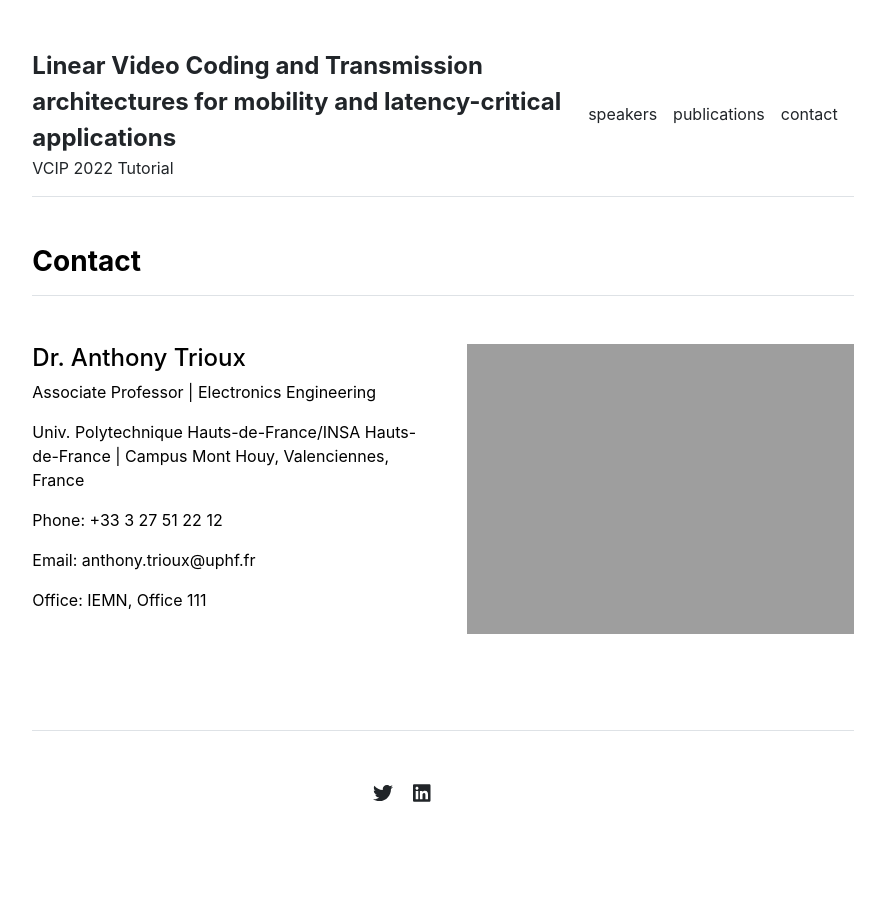
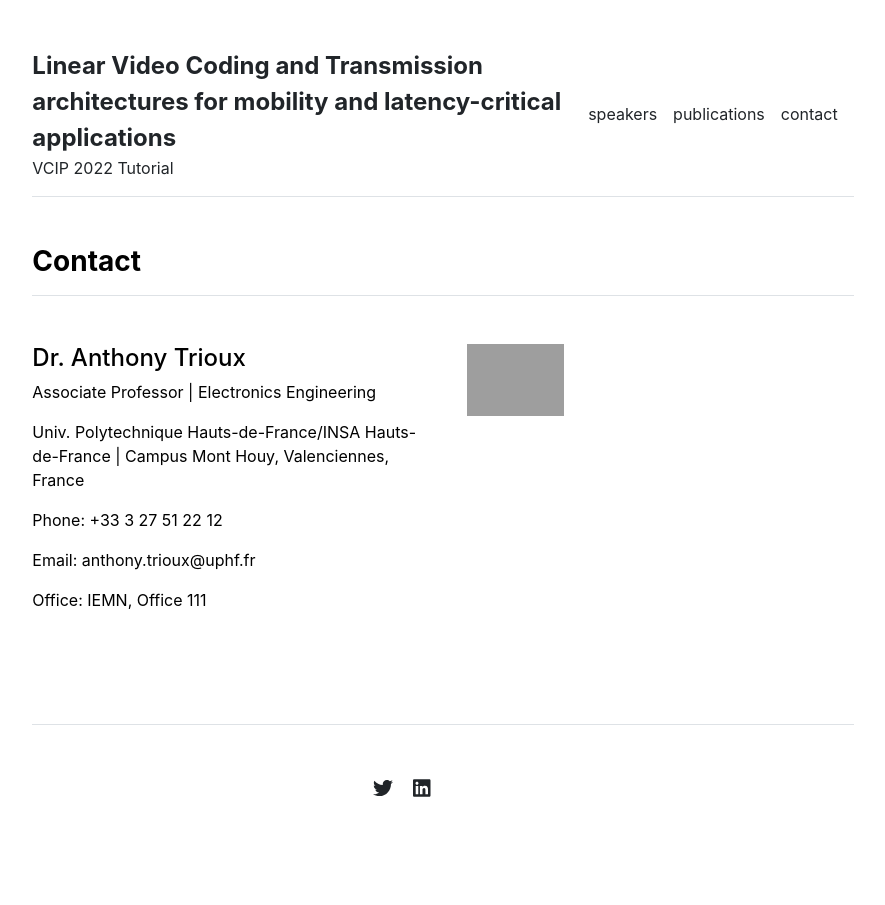
Before and after one commit to XiaYi59/LVCT, a Jekyll site: the page built from contact.md, in a window 1280 px wide. Shown: the whole page, without its empty margins (197-1082 px from the left). Built offline with Jekyll 4.4.1, drawn with Linux system fonts in a browser that asks for light colours.

Commit message:
Update contact.html

```diff
--- a/_includes/contact.html
+++ b/_includes/contact.html
@@ -12,7 +12,7 @@
         <p>Office: {{ contact.office }}</p>
       </div>
       <div class="col-md-6">
-        <img src="{{ site.github.url }}/{{ contact.image }}" alt="Contact" width="100%">
+        <img src="{{ site.github.url }}/{{ contact.image }}" alt="Contact" width="25%">
       </div>
     </div>
     {% endfor %}
```
